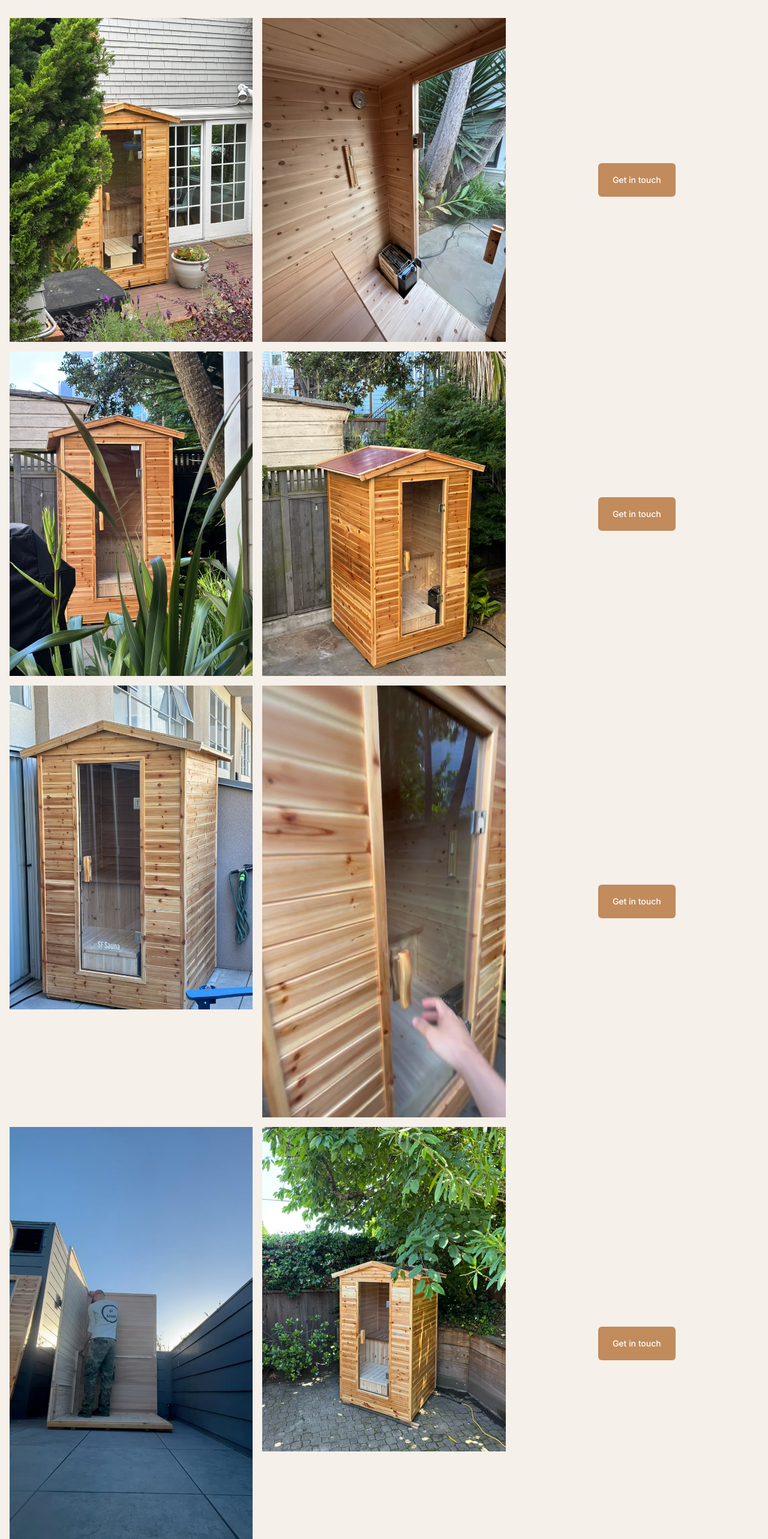
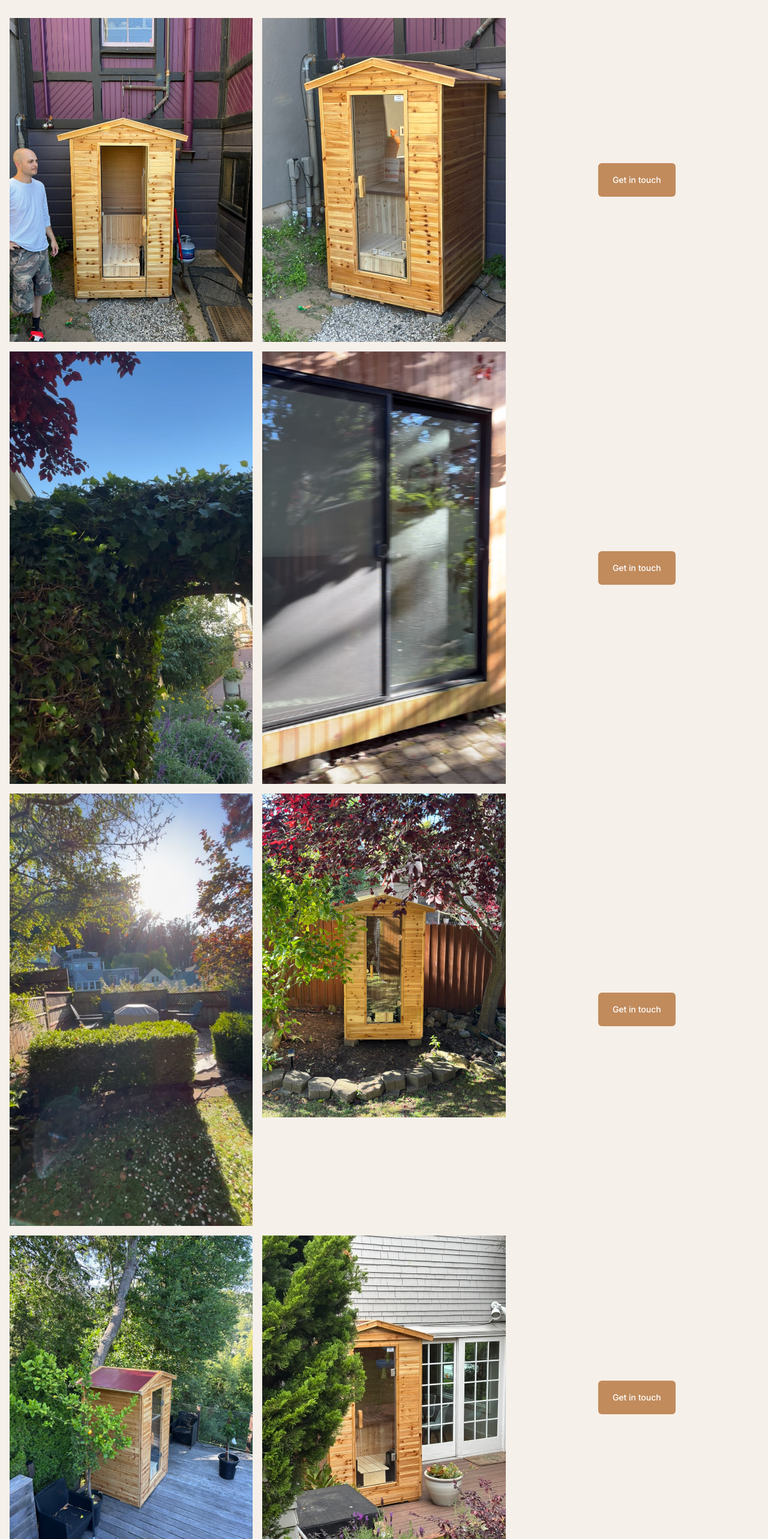
Before and after one commit to aryzach/aryzach.github.io, a React (Vite) app: page /media in a window 1280 px wide. Shown: the part 234-2800 px from the top of the page at 60% size. Built offline with nearby package versions, Linux system fonts and the light colour scheme.

Commit message:
Changes
Co-authored-by: aryzach <30701475+aryzach@users.noreply.github.com>

```diff
--- a/src/pages/Media.tsx
+++ b/src/pages/Media.tsx
@@ -11,6 +11,13 @@ import { seoData } from "@/lib/seoData";
 const Media = () => {
   useSEO(seoData.media);
   const mediaItems = [
+    { type: "image", src: "/media/upload-10.jpeg", alt: "Outdoor steam sauna installation beside SF home with cedar siding" },
+    { type: "image", src: "/media/upload-11.jpeg", alt: "SF Sauna branded outdoor steam sauna in San Francisco side yard" },
+    { type: "image", src: "/media/upload-12.jpeg", alt: "Lush ivy-covered garden entrance at Bay Area sauna rental location" },
+    { type: "image", src: "/media/upload-13.jpeg", alt: "Sliding glass door entry to backyard with outdoor sauna in San Francisco" },
+    { type: "image", src: "/media/upload-14.jpeg", alt: "Sunlit San Francisco backyard with hot tub and outdoor sauna setup" },
+    { type: "image", src: "/media/upload-15.jpeg", alt: "Outdoor steam sauna in Marin backyard surrounded by Japanese maple" },
+    { type: "image", src: "/media/upload-16.jpeg", alt: "Outdoor steam sauna with red roof on Bay Area deck with treetop views" },
     { type: "image", src: "/media/upload-1.jpeg", alt: "Outdoor steam sauna installed beside San Francisco home" },
     { type: "image", src: "/media/upload-2.jpeg", alt: "Interior cedar walls of outdoor steam sauna in Bay Area backyard" },
     { type: "image", src: "/media/upload-3.jpeg", alt: "Outdoor steam sauna rental in San Francisco garden" },
```
